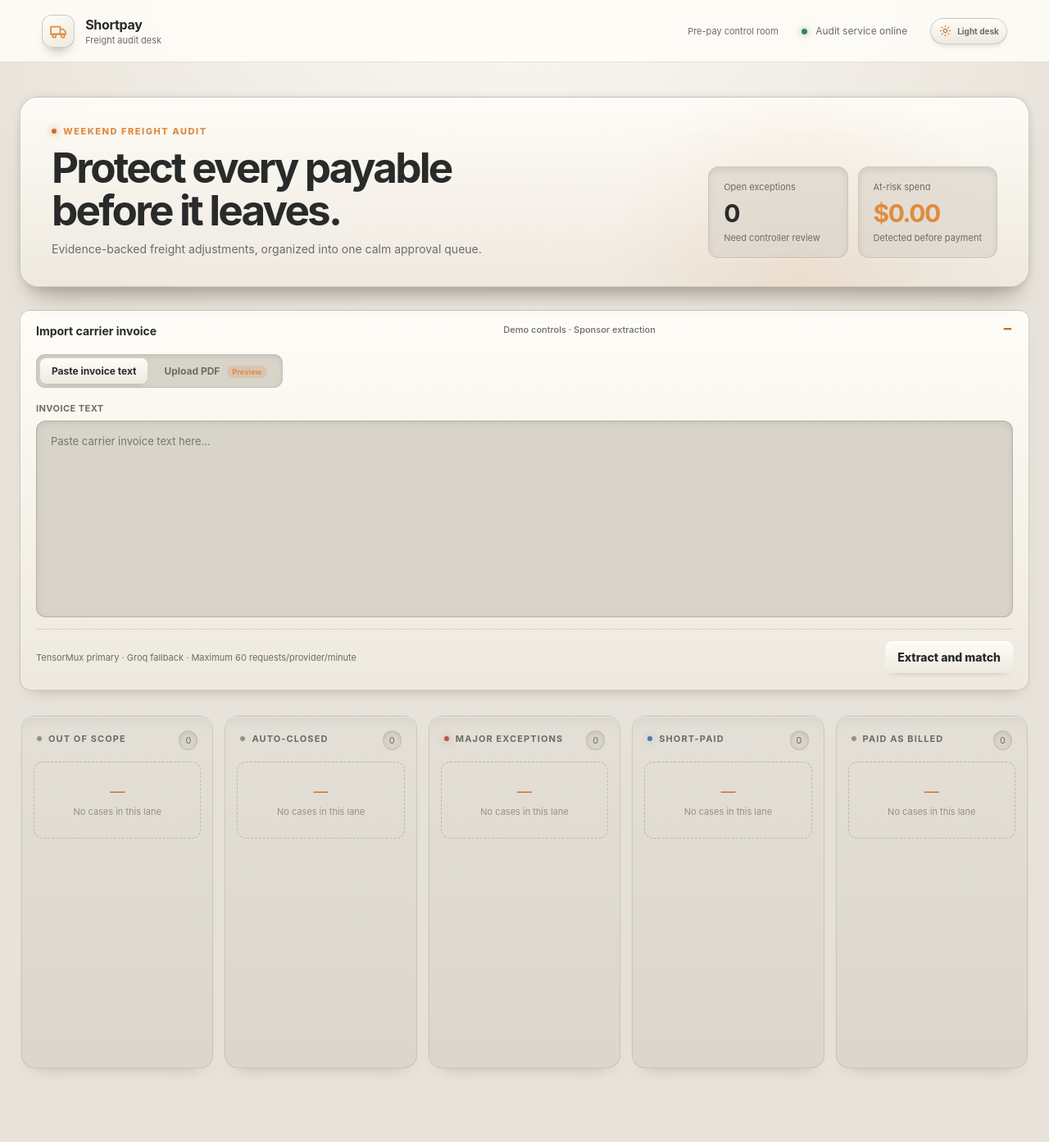
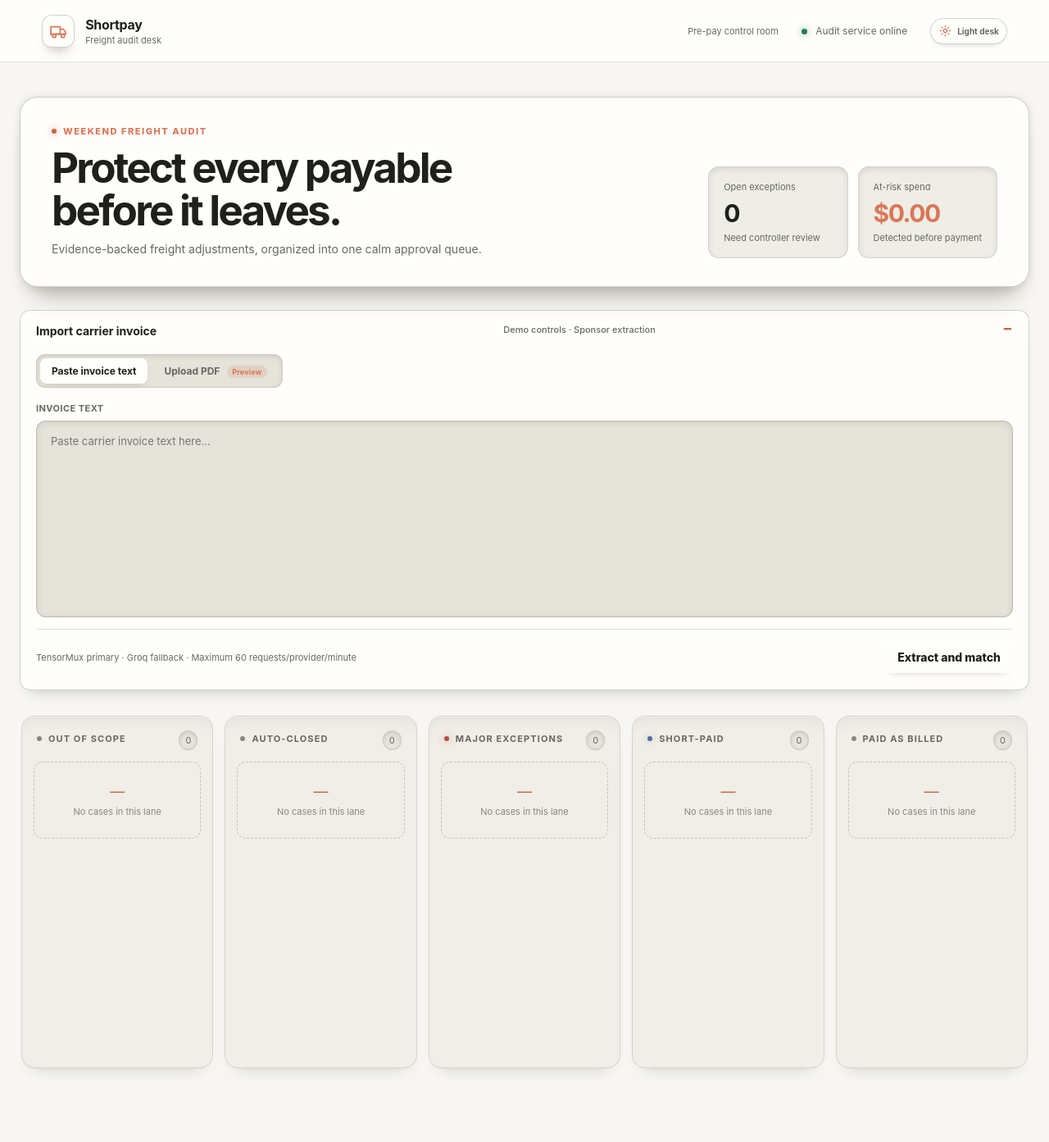
Before and after one commit to DevloperHS/ShortPay, a Flask app: page / in a window 1280 px wide. Shown: the whole page at 82% size. Run offline with Flask 3, Linux system fonts and the light colour scheme; data that the repository does not hold is empty.

Commit message:
feat: implement frontend test suite and add light/dark theme support to stylesheet

```diff
--- a/frontend/static/styles.css
+++ b/frontend/static/styles.css
@@ -1,8 +1,8 @@
 :root, :root[data-theme="light"] {
-  --scene: #e8e3da; --shell-top: #fffdf8; --shell-bottom: #eee9df; --well: #d9d4ca;
-  --ink: #292a2a; --muted: #6d6b65; --subtle: #969187; --line: rgb(58 55 48 / 13%); --line-bright: rgb(58 55 48 / 22%);
-  --orange: #c96d28; --orange-bright: #e08b3e; --red: #bd554d; --green: #37825d; --blue: #4f77ab;
-  --shadow: #aaa398; --highlight: rgb(255 255 255 / 80%); --shadow-inset: rgb(94 86 73 / 14%); --progress-track: #c7c0b4; --inactive: #9b958b; --disabled-ink: #8d867a;
+  --scene: #f7f6f2; --shell-top: #fffefb; --shell-bottom: #f0eee7; --well: #e5e3da;
+  --ink: #1f1f1c; --muted: #686761; --subtle: #898780; --line: rgb(31 31 28 / 12%); --line-bright: rgb(31 31 28 / 20%);
+  --orange: #c76545; --orange-bright: #d97757; --red: #b94c43; --green: #287b5a; --blue: #536f9b;
+  --shadow: #b6b3aa; --highlight: rgb(255 255 255 / 84%); --shadow-inset: rgb(66 63 54 / 13%); --progress-track: #d1cec4; --inactive: #9a978d; --disabled-ink: #878379;
   --ease-out: cubic-bezier(0.23, 1, 0.32, 1);
   font-family: Inter, ui-sans-serif, system-ui, -apple-system, BlinkMacSystemFont, "Segoe UI", sans-serif; color: var(--ink); background: var(--scene);
 }
@@ -12,6 +12,34 @@
   --orange: #f59b45; --orange-bright: #ffc078; --red: #f27568; --green: #5bc08a; --blue: #78a9e8;
   --shadow: #000; --highlight: rgb(255 255 255 / 16%); --shadow-inset: rgb(0 0 0 / 70%); --progress-track: #0a0a0a; --inactive: #464646; --disabled-ink: #77716b;
 }
+:root[data-theme="light"] body { background: var(--scene); }
+:root[data-theme="light"] .brand-mark,
+:root[data-theme="light"] .theme-toggle,
+:root[data-theme="light"] .demo-tools,
+:root[data-theme="light"] .file-selected,
+:root[data-theme="light"] .import-tab.is-active,
+:root[data-theme="light"] .case-card,
+:root[data-theme="light"] .summary-grid article,
+:root[data-theme="light"] .summary-card,
+:root[data-theme="light"] .panel,
+:root[data-theme="light"] .button-secondary { background: var(--shell-top); }
+:root[data-theme="light"] .hero-shell,
+:root[data-theme="light"] .case-heading-shell { background: var(--shell-top); }
+:root[data-theme="light"] .hero-shell::after { display: none; background: none; }
+:root[data-theme="light"] .site-header { background: var(--shell-top); }
+:root[data-theme="light"] .board-column { background: var(--shell-bottom); }
+:root[data-theme="light"] .drop-zone { background: var(--well); }
+:root[data-theme="light"] .drop-zone.is-dragging { background: color-mix(in srgb, var(--orange) 12%, var(--well)); }
+:root[data-theme="light"] .upload-icon,
+:root[data-theme="light"] .summary-billed .summary-icon { background: color-mix(in srgb, var(--orange) 10%, var(--shell-top)); }
+:root[data-theme="light"] .summary-authorized .summary-icon { background: color-mix(in srgb, var(--green) 10%, var(--shell-top)); }
+:root[data-theme="light"] .summary-dispute .summary-icon,
+:root[data-theme="light"] .summary-grid .accent .summary-icon { background: color-mix(in srgb, var(--red) 10%, var(--shell-top)); }
+:root[data-theme="light"] .progress-track span { background: var(--orange); }
+:root[data-theme="light"] .variance-callout { background: color-mix(in srgb, var(--red) 8%, var(--shell-top)); }
+:root[data-theme="light"] .decision-panel { background: color-mix(in srgb, var(--orange) 8%, var(--shell-top)); }
+:root[data-theme="light"] .button-primary { background: var(--orange); }
+:root[data-theme="light"] .pdf-flow-footer .button:disabled { background: var(--well); }
 :root[data-theme="dark"] .theme-toggle-icon svg { transform: rotate(180deg); }
 * { box-sizing: border-box; }
 [hidden] { display: none !important; }
```
Also changed, not shown: frontend/tests/test_app.py (+25 -0 lines).
